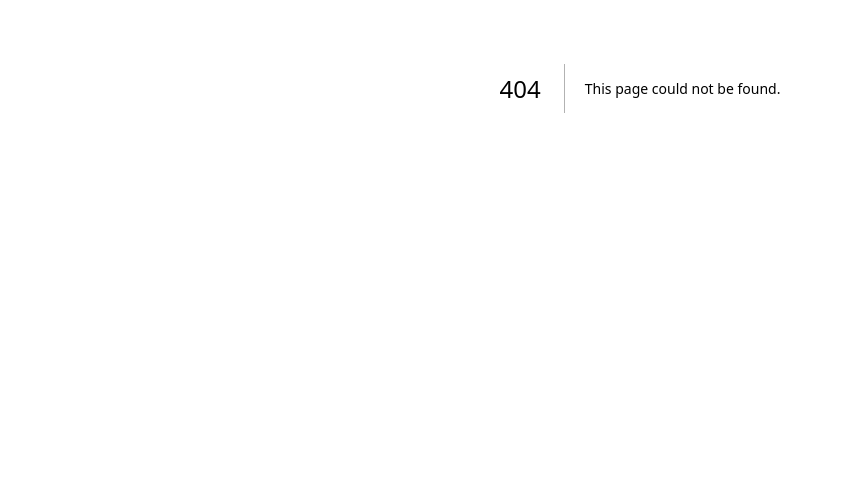
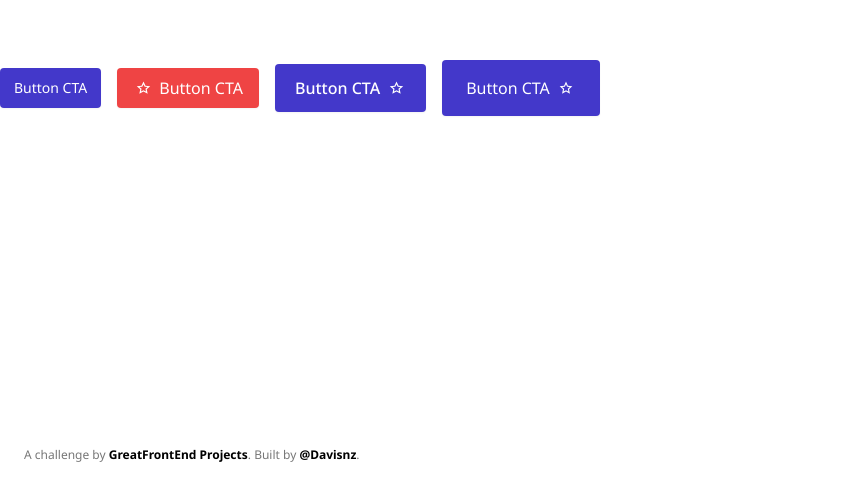
Before and after one commit to Davisnz/greatfrontend, a Next.js app: page /buttons in a window 1280 px wide. Before the commit this address had no page. Shown: the part 312-800 px from the top of the page, without its empty margins (0-843 px from the left). Built offline with nearby package versions, Linux system fonts and the light colour scheme.

Commit message:
Updated the profile card

```diff
--- /dev/null
+++ b/app/(challenge)/buttons/buttons.module.css
@@ -0,0 +1,19 @@
+.primary_color {
+  @apply bg-indigo-700;
+}
+
+.btn_primary_md {
+  @apply flex justify-center items-center gap-1 rounded-[4px] bg-indigo-700 shadow-sm text-white px-[14px] py-[10px] text-sm leading-5;
+}
+
+.btn_primary_lg {
+  @apply flex justify-center items-center gap-[6px] rounded-[4px] bg-red-500 shadow-sm text-white px-[16px] py-[10px] text-base leading-4;
+}
+
+.btn_primary_xl {
+  @apply flex justify-center items-center gap-[6px] rounded-[4px] bg-indigo-700 shadow-sm text-white px-[20px] py-[12px] text-base leading-6 font-medium;
+}
+
+.btn_primary_2xl {
+  @apply flex justify-center items-center gap-[6px] rounded-[4px] bg-indigo-700 shadow-sm text-white px-[24px] py-[16px];
+}
--- /dev/null
+++ b/app/(challenge)/buttons/page.tsx
@@ -0,0 +1,48 @@
+import React from "react";
+import styles from "./buttons.module.css";
+import Image from "next/image";
+
+const buttonsPage = () => {
+  return (
+    <main className="flex h-screen">
+      <div className="flex shrink-0 flex-row items-center justify-center gap-4">
+        <button className={styles.btn_primary_md}>Button CTA</button>
+
+        <button className={styles.btn_primary_lg}>
+          <Image
+            src="/icons/star.svg"
+            alt="button icon"
+            width={20}
+            height={20}
+            className="p-[1.667px]"
+          />
+          Button CTA
+        </button>
+
+        <button className={styles.btn_primary_xl}>
+          Button CTA
+          <Image
+            src="/icons/star.svg"
+            alt="button icon"
+            width={20}
+            height={20}
+            className="p-[1.667px]"
+          />
+        </button>
+
+        <button className={styles.btn_primary_2xl}>
+          Button CTA
+          <Image
+            src="/icons/star.svg"
+            alt="button icon"
+            width={20}
+            height={20}
+            className="p-[1.667px]"
+          />
+        </button>
+      </div>
+    </main>
+  );
+};
+
+export default buttonsPage;
--- a/app/(challenge)/components/profileCard.tsx
+++ b/app/(challenge)/components/profileCard.tsx
@@ -1,5 +1,6 @@
 import React from "react";
 import Image from "next/image";
+import Link from "next/link";
 
 const ProfileCard = () => {
   return (
@@ -21,34 +22,49 @@ const ProfileCard = () => {
         I turn coffee into bugs which are fixed by someone else. Certified Stack
         Overflow and ChatGPT developer.
       </p>
-      <button className="mb-6 mt-10 w-full rounded-[4px] bg-indigo-700 px-4 py-[10px] text-base font-medium leading-6 text-white">
+      <button className="mb-6 mt-10 w-full rounded-[4px] bg-indigo-700 px-4 py-[10px] text-base font-medium leading-6 text-white transition-colors duration-300 hover:bg-indigo-800 focus:outline-none focus:ring-2 focus:ring-indigo-700 focus:ring-opacity-20">
         Contact me
       </button>
       <div className="flex justify-between gap-7 py-2">
+        <Link href="https://github.com" target="_blank">
           <Image
             src="/icons/github.svg"
             height={20}
             width={20}
             alt="github icon"
+            className="transition-colors duration-300 hover:rounded-[4px] hover:bg-white"
           />
+        </Link>
+
+        <Link href="https://LinkedIn.com" target="_blank">
           <Image
             src="/icons/linkedin.svg"
             height={20}
             width={20}
             alt="LinkedIn icon"
+            className="transition-colors duration-300 hover:rounded-[4px] hover:bg-white"
           />
+        </Link>
+
+        <Link href="https://instagram.com" target="_blank">
           <Image
             src="/icons/instagram.svg"
             height={20}
             width={20}
             alt="Instagram icon"
+            className="transition-colors duration-300 hover:rounded-[4px] hover:bg-white"
           />
+        </Link>
+
+        <Link href="https://twitter.com" target="_blank">
           <Image
             src="/icons/twitter.svg"
             height={20}
             width={20}
             alt="Twitter icon"
+            className="transition-colors duration-300 hover:rounded-[4px] hover:bg-white"
           />
+        </Link>
       </div>
     </div>
   );
```
Also changed, not shown: public/icons/github.png (deleted), public/icons/star.svg (added). Lines whose indentation alone changed are shown as unchanged.
